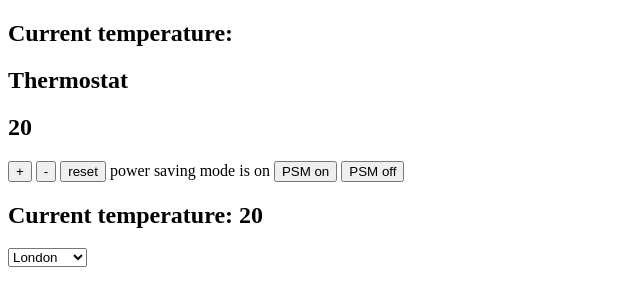
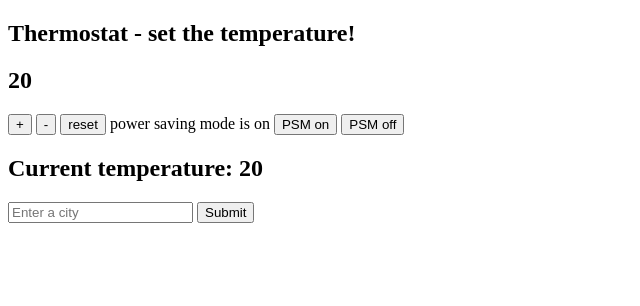
Before and after one commit to joshheath/thermostat, a plain HTML site: page index.html in a window 1280 px wide. Shown: the whole page, without its empty margins (0-640 px from the left). Drawn offline with nearby package versions, Linux system fonts and the light colour scheme; no server answers.

Commit message:
add city-select functionality

```diff
--- a/index.html
+++ b/index.html
@@ -6,11 +6,11 @@
     <script src="https://ajax.googleapis.com/ajax/libs/jquery/3.3.1/jquery.min.js"></script>
   </head>
   <body>
+    <!-- <section>
+      <h1>Current temperature: <span id="current-temperature"></span></h1>
+    </section> -->
     <section>
-      <h1>Current temperature: <span id="current-temperature"></span></h1>
-    </section>
-    <section>
-      <h1> Thermostat </h1>
+      <h1> Thermostat - set the temperature! </h1>
       <h2 id="temperature"></h2>
       <p>
         <button id="temperature-up">+</button>
@@ -21,15 +21,23 @@
         <button id="powersaving-off">PSM off</button>
       </p>
     </section>
-
+<!--
     <section>
-      <h1>Current temperature: <span id="current-temperature">20</span></h1>
+      <h1>Select a city to see the current temperature: <span id="current-temperature"></span></h1>
       <select id="current-city">
         <option value="london">London</option>
         <option value="newyork">New York</option>
         <option value="paris">Paris</option>
         <option value="tokyo">Tokyo</option>
       </select>
+    </section> -->
+
+    <section>
+      <h1>Current temperature: <span id="current-temperature">20</span></h1>
+      <form id="select-city">
+        <input id="current-city" type="text" placeholder="Enter a city"></input>
+        <input type="submit"></input>
+      </form>
     </section>
 
     <script src="src/thermostat.js"></script>
--- a/interface.js
+++ b/interface.js
@@ -1,8 +1,13 @@
 $(document).ready(function() {
   var thermostat = new Thermostat();
   $('#temperature').text(thermostat.temperature);
-  $.get('http://api.openweathermap.org/data/2.5/weather?q=London&appid=a3d9eb01d4de82b9b8d0849ef604dbed&units=metric', function(data) {
-    $('#current-temperature').text(data.main.temp);
+
+  $('#select-city').submit(function(event) {
+    event.preventDefault();
+    var city = $('#current-city').val();
+    $.get('http://api.openweathermap.org/data/2.5/weather?q=' + city + '&appid=a3d9eb01d4de82b9b8d0849ef604dbed&units=metric', function(data) {
+      $('#current-temperature').text(data.main.temp);
+    })
   })
 
 
```
